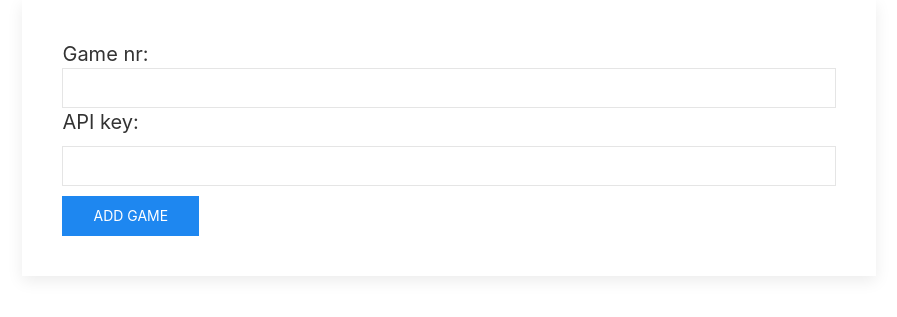
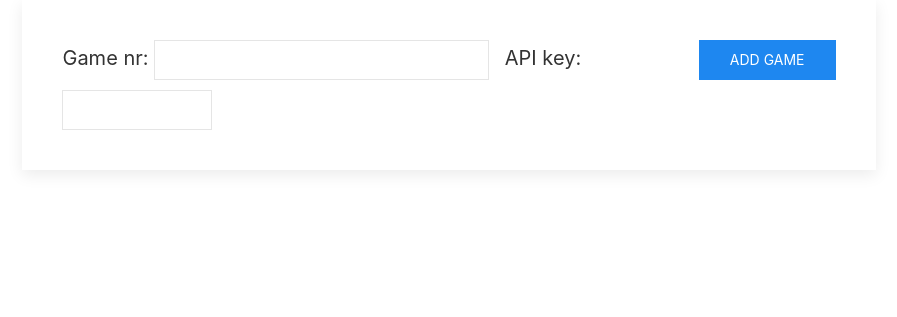
Before and after one commit to olus2000/nptimelapse, a Flask app: page / in a window 1280 px wide. Shown: the part 90-407 px from the top of the page, without its empty margins (191-1088 px from the left). Run offline with Flask 2, Linux system fonts and the light colour scheme; data that the repository does not hold is empty; some libraries are stand-ins or nearby versions.

Commit message:
Smaller inputs for new game

```diff
--- a/nptimelapse/templates/browse_games.html
+++ b/nptimelapse/templates/browse_games.html
@@ -10,14 +10,15 @@
     <div class='uk-margin-auto uk-margin uk-width-2-3 uk-card uk-card-body uk-card-default'>
         <h4>
             <form action="{{ url_for('index.new_game') }}" uk-grid>
-                <div class="uk-width-expand" uk-margin>
+                <div class="uk-width-expand uk-first-column" uk-margin>
                     Game nr:
-                    <input class="uk-input" type="number" id="game_id" name="game_id" min="0">
+                    <input class="uk-input uk-width-auto uk-margin-small-right" type="number"
+                        id="game_id" name="game_id" min="1000000000000000">
                     API key:
-                    <input class="uk-input uk-input-width-small" type="text" id="api_key"
-                        name="api_key"
+                    <input class="uk-input uk-width-small uk-margin-small-right" type="text"
+                        id="api_key" name="api_key">
                 </div>
-                <div class='uk-width-auto'>
+                <div class="uk-width-auto uk-second-column">
                     <input class='uk-button uk-button-primary' type='submit' value='Add game'>
                 </div>
             </form>
```
